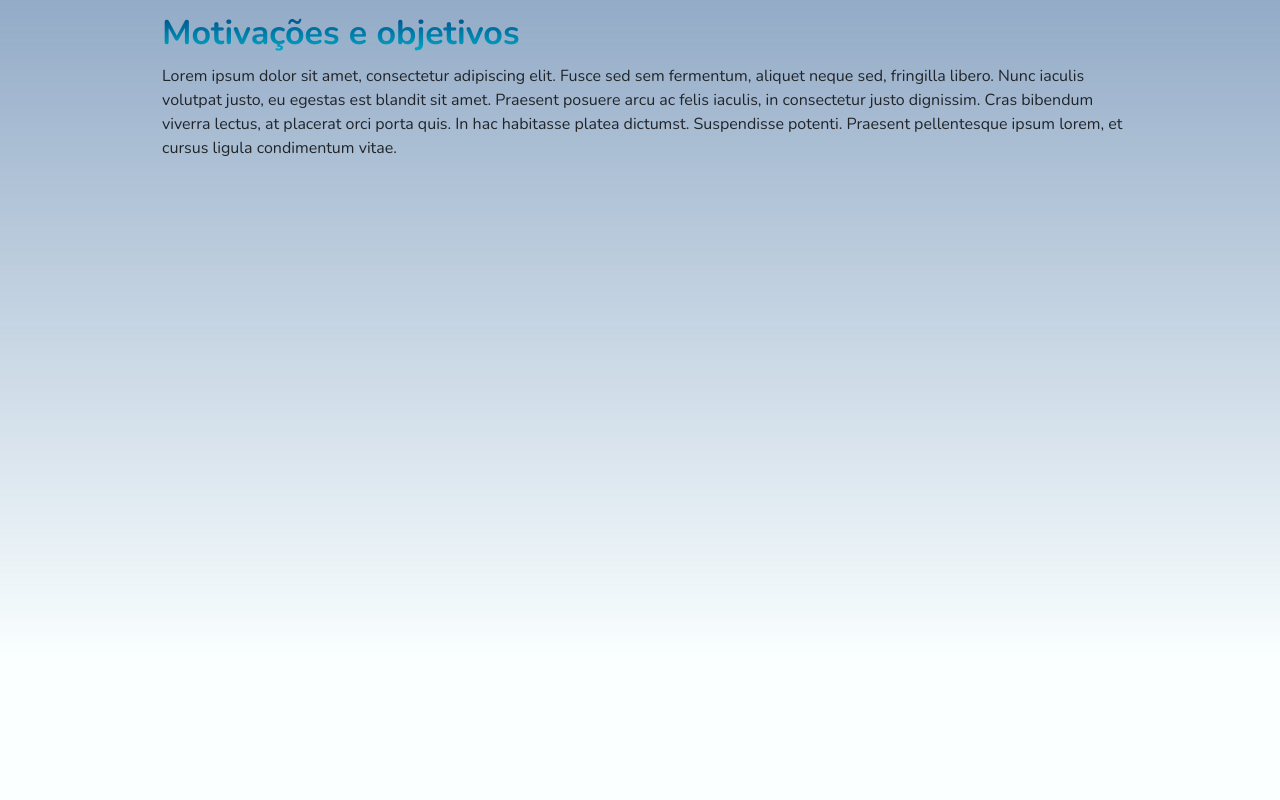
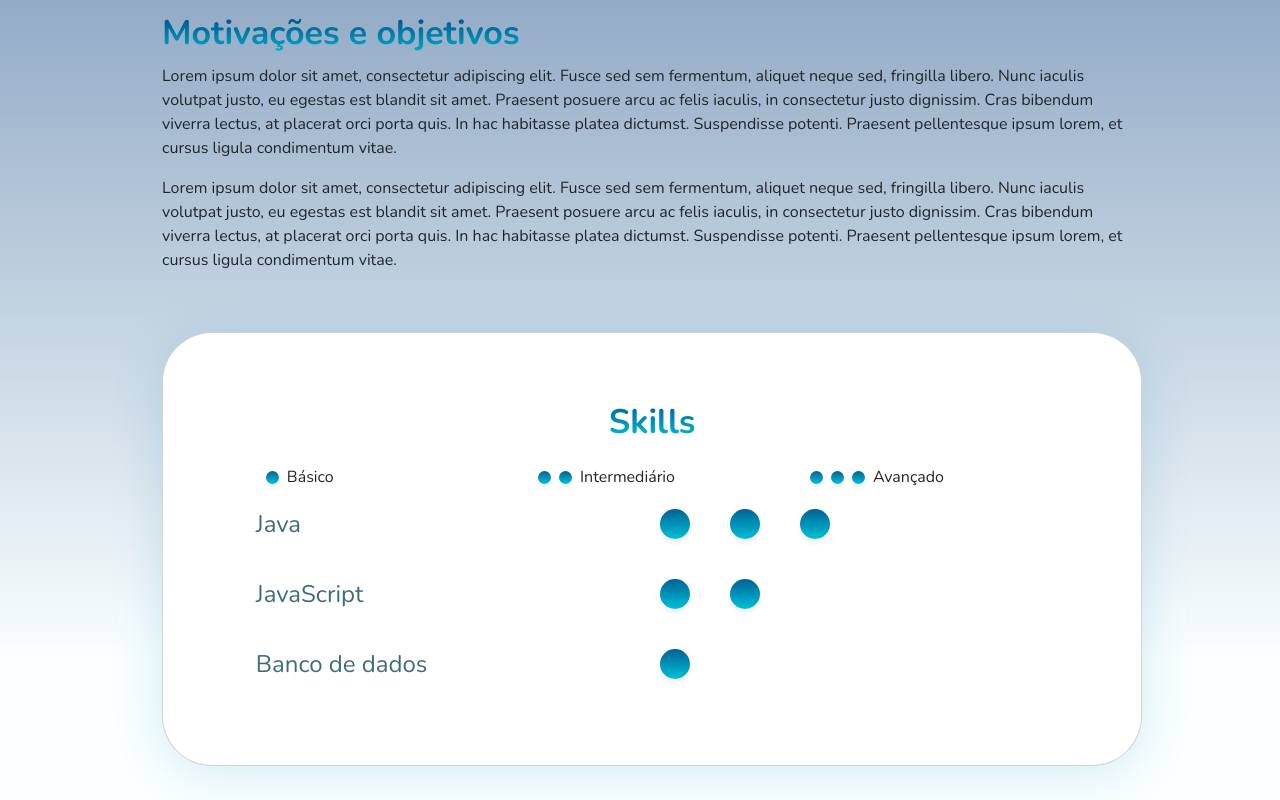
Before and after one commit to EduHSilva/ehs_portfolio, a React (Create React App) app: page / in a window 1280 px wide. Shown: the part 845-1645 px from the top of the page. Built offline with nearby package versions, Linux system fonts and the light colour scheme.

Commit message:
add skills

```diff
--- /dev/null
+++ b/src/components/ItemSkill/index.js
@@ -0,0 +1,31 @@
+import { Row, Col } from 'react-bootstrap';
+
+const ItemSkill = props => {
+    let num = props.num;
+    let desc = props.desc;
+    const dots = []
+    for (let i = 0; i < num; i++) {
+        dots.push(<Dot />)
+    }
+    return <Row>
+        <Col className='center'>
+            <span>
+            {desc}
+            </span>
+
+        </Col>
+        <Col>
+            <Row>
+            {dots}
+            </Row>
+        </Col>
+    </Row>
+}
+
+const Dot = () => {
+    return <div className='dot'>
+        &nbsp;
+    </div>
+}
+
+export default ItemSkill;
--- /dev/null
+++ b/src/components/Skills/index.js
@@ -0,0 +1,59 @@
+import Card from 'react-bootstrap/Card';
+import "./index.scss";
+import { Row, Col } from 'react-bootstrap';
+import ItemSkill from '../ItemSkill';
+
+const Skills = () => {
+  return (
+    <Card>
+      <Card.Body>
+        <Card.Title>
+          Skills
+        </Card.Title>
+        <Row>
+          <Col>
+            <div className='legend'>
+              <div className='dot'>
+                &nbsp;
+              </div>
+              Básico
+            </div>
+          </Col>
+          <Col>
+            <div className='legend'>
+              <div className='dot'>
+                &nbsp;
+              </div>
+              <div className='dot'>
+                &nbsp;
+              </div>
+              Intermediário
+            </div>
+          </Col>
+          <Col>
+            <div className='legend'>
+              <div className='dot'>
+                &nbsp;
+              </div>
+              <div className='dot'>
+                &nbsp;
+              </div>
+              <div className='dot'>
+                &nbsp;
+              </div>
+              Avançado
+            </div>
+          </Col>
+        </Row>
+        <Row>
+          <ItemSkill num={3} desc={"Java"}/>
+          <ItemSkill num={2} desc={"JavaScript"}/>
+          <ItemSkill num={1} desc={"Banco de dados"}/>
+
+        </Row>
+      </Card.Body>
+    </Card>
+  );
+}
+
+export default Skills;
--- /dev/null
+++ b/src/components/Skills/index.scss
@@ -0,0 +1,60 @@
+.card {
+    box-sizing: border-box;
+    display: flex;
+    align-items: center;
+    box-shadow: 0px 6px 50px rgba(0, 139, 185, 0.17);
+    border-radius: 50px !important;
+    padding: 50px 0px;
+    margin-top: 60px;
+
+    .dot {
+        border-radius: 50%;
+        background: linear-gradient(180deg, #003377 -50%, #00FFFF 166.67%);
+        box-shadow: 0px 4px 4px rgba(153, 153, 153, 0.15);
+        width: 30px;
+        height: 30px;
+        margin: 20px;
+    }
+
+    .legend {
+        display: flex;
+        align-items: center;
+        margin-left: 10px;
+
+        .dot {
+            width: 13px;
+            height: 13px;
+            margin: 0;
+            margin-right: 08px;
+        }
+    }
+
+    .card-title {
+        font-family: 'Nunito';
+        font-weight: 700 !important;
+        font-size: 34px !important;
+        line-height: 46px;
+        text-align: center;
+
+        background: linear-gradient(180deg, #003377 -28.26%, #00FFFF 139.13%);
+        -webkit-background-clip: text;
+        -webkit-text-fill-color: transparent;
+        background-clip: text;
+        margin-bottom: 20px;
+    }
+
+    .center {
+        display: flex;
+        align-items: center;
+
+
+        span {
+            font-family: 'Nunito';
+            font-style: normal;
+            font-weight: 200;
+            font-size: 24px;
+            line-height: 33px;
+            color: #406B79;
+        }
+    }
+}
--- a/src/components/index.js
+++ b/src/components/index.js
@@ -1 +1,2 @@
 export { default as Header } from "./Header";
+export { default as Skills} from "./Skills";
--- a/src/views/About/index.js
+++ b/src/views/About/index.js
@@ -1,4 +1,5 @@
 import { Container } from "react-bootstrap";
+import { Skills } from "../../components";
 import "./index.scss"
 const About = () => {
     return <Container fluid>
@@ -22,6 +23,13 @@ const About = () => {
                     Cras bibendum viverra lectus, at placerat orci porta quis. In hac habitasse platea dictumst. Suspendisse potenti.
                     Praesent pellentesque ipsum lorem, et cursus ligula condimentum vitae.
                 </p>
+                <p>
+                    Lorem ipsum dolor sit amet, consectetur adipiscing elit. Fusce sed sem fermentum, aliquet neque sed, fringilla libero.
+                    Nunc iaculis volutpat justo, eu egestas est blandit sit amet. Praesent posuere arcu ac felis iaculis, in consectetur justo dignissim.
+                    Cras bibendum viverra lectus, at placerat orci porta quis. In hac habitasse platea dictumst. Suspendisse potenti.
+                    Praesent pellentesque ipsum lorem, et cursus ligula condimentum vitae.
+                </p>
+                <Skills />
             </section>
         </div>
     </Container>
```
